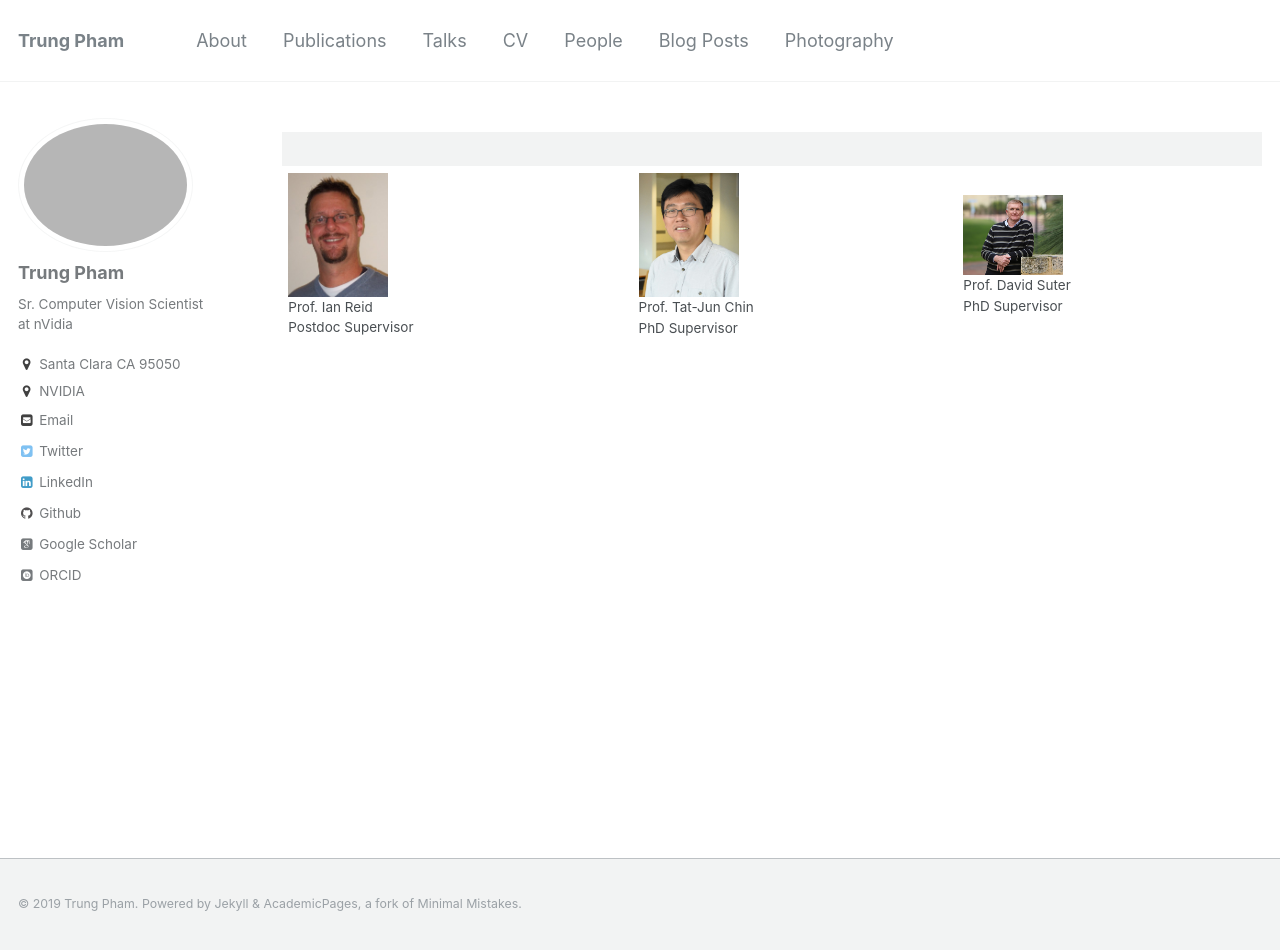
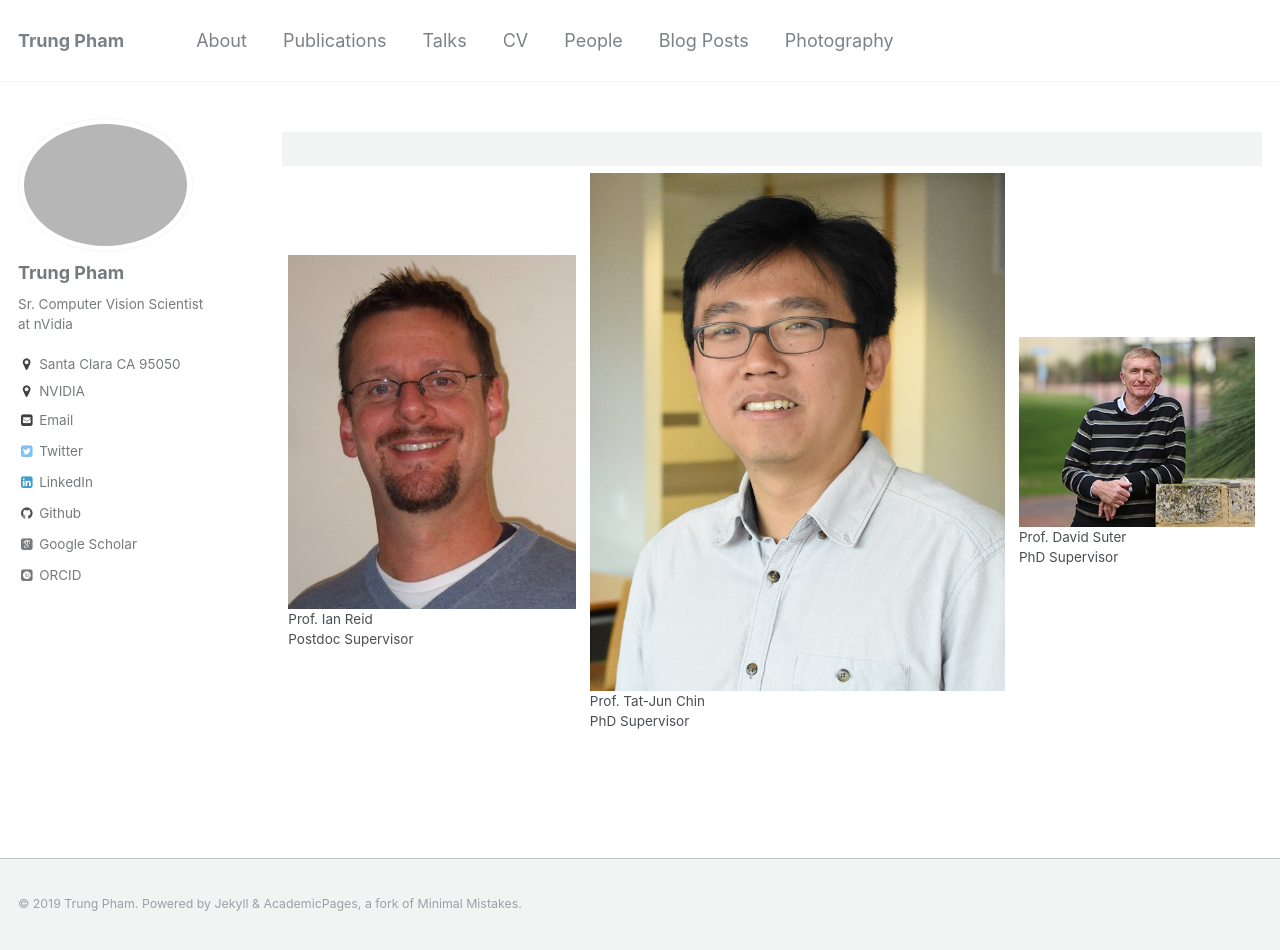
Before and after one commit to trungtpham/trungtpham.github.io, a Jekyll site: the page built from _pages/people.md, in a window 1280 px wide and 950 px high. Built offline with Jekyll 4.4.1, drawn with Linux system fonts in a browser that asks for light colours; some web fonts are replaced.

Commit message:
Update people.md

```diff
--- a/_pages/people.md
+++ b/_pages/people.md
@@ -9,4 +9,4 @@ author_profile: true
 
 |   |   |   |
 |---|---|---|
-|<img src="../images/ian_reid.jpg" alt="drawing" width="100px"/> <br> Prof. [Ian Reid](https://cs.adelaide.edu.au/~ianr/) <br> Postdoc Supervisor| <img src="../images/tj.jpg" alt="drawing" width="100px"/> <br> Prof. [Tat-Jun Chin](https://cs.adelaide.edu.au/~tjchin/) <br> PhD Supervisor| <img src="../images/david_suter.jpg" alt="drawing" width="100px"/> <br> Prof. [David Suter](https://cs.adelaide.edu.au/~dsuter/) <br> PhD Supervisor|
+|<img src="../images/ian_reid.jpg" alt="drawing" height="200px"/> <br> Prof. [Ian Reid](https://cs.adelaide.edu.au/~ianr/) <br> Postdoc Supervisor| <img src="../images/tj.jpg" alt="drawing" height="200px"/> <br> Prof. [Tat-Jun Chin](https://cs.adelaide.edu.au/~tjchin/) <br> PhD Supervisor| <img src="../images/david_suter.jpg" alt="drawing" height="200px"/> <br> Prof. [David Suter](https://cs.adelaide.edu.au/~dsuter/) <br> PhD Supervisor|
```
